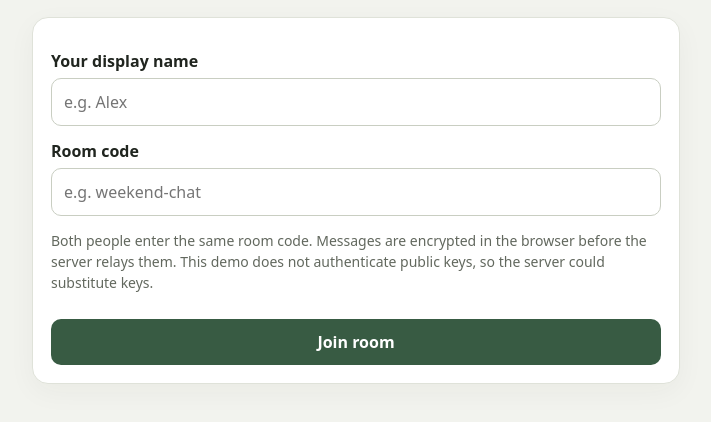
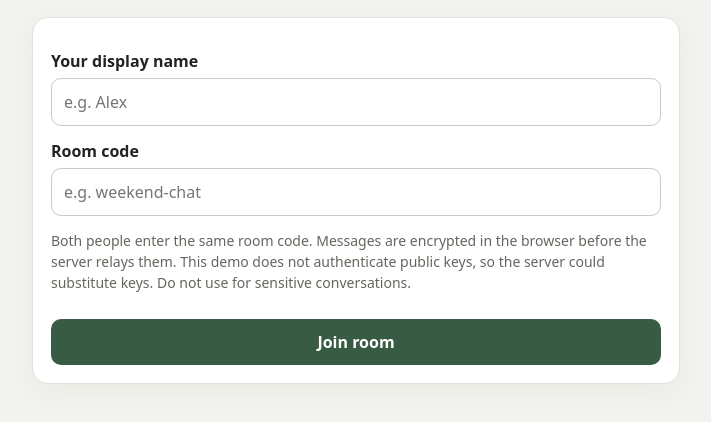
Before and after one commit to timelord919/cairnchat, a website: page public/index.html in a window 1280 px wide. Shown: the part 96-518 px from the top of the page, without its empty margins (284-995 px from the left). Drawn offline with nearby package versions, Linux system fonts and the light colour scheme; no server answers.

Commit message:
Update index.html

```diff
--- a/public/index.html
+++ b/public/index.html
@@ -112,7 +112,7 @@
       <p class="note">
         Both people enter the same room code. Messages are encrypted in the
         browser before the server relays them. This demo does not authenticate
-        public keys, so the server could substitute keys.
+        public keys, so the server could substitute keys. Do not use for sensitive conversations.
       </p>
 
       <p id="join-status" aria-live="polite"></p>
```
